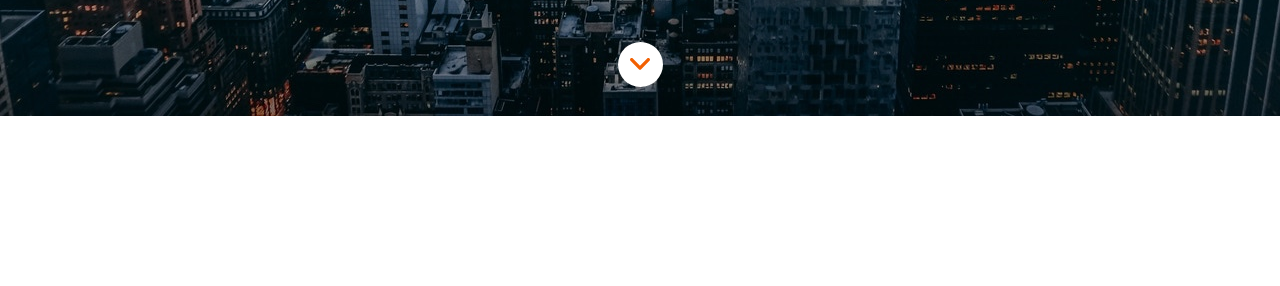
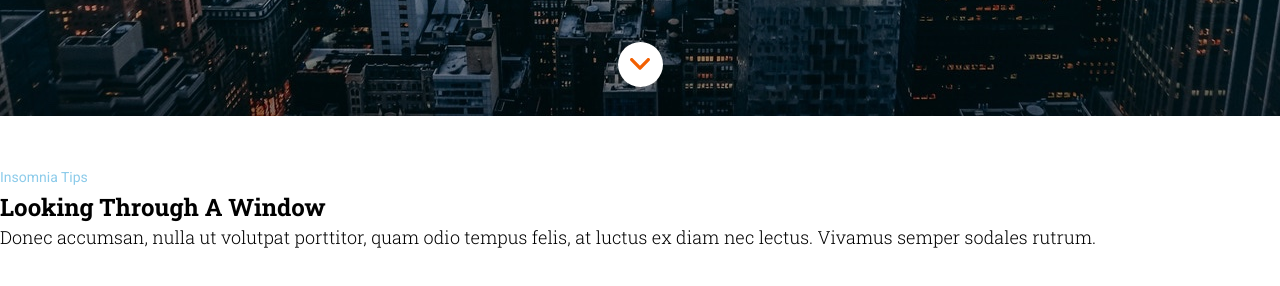
Before and after one commit to ayelenperezdemendiola/m1-evaluacion-final-ayelenperezdemendiola, a website: page _src/templates/index.html in a window 1280 px wide. Shown: the part 668-954 px from the top of the page. Before the commit the page ends 800 px from the top, so only its background shows below. Drawn offline with nearby package versions, Linux system fonts and the light colour scheme; files that its build step writes are made by us from their sources; files whose address does not match are found by name.

Commit message:
first section added

```diff
--- a/_src/assets/scss/main.scss
+++ b/_src/assets/scss/main.scss
@@ -72,3 +72,31 @@
 .hero__button-container .link:visited{
   text-decoration: none;
 }
+
+/*SECTION MAIN INTRODUCTION*/
+.main__introduction-container {
+  margin-top: 30px;
+  margin-bottom: 45px;
+  text-align: left;
+  line-height: 30px;
+}
+
+.introduction__text{
+  font-family: 'Roboto', sans-serif;
+  font-size: 14px;
+  color: #8ccbea;
+  text-transform: capitalize;
+}
+
+.introduction__tittle{
+  font-family: 'Roboto Slab', serif;
+  font-size: 24px;
+  font-weight: bold;
+  text-transform: capitalize;
+}
+
+.introduction__paragraph{
+  font-family: 'Roboto Slab', serif;
+  font-size: 18px;
+  font-weight: 300;
+}
--- a/_src/templates/index.html
+++ b/_src/templates/index.html
@@ -5,6 +5,7 @@
   <meta name="viewport" content="width=device-width, initial-scale=1.0">
 	<title>Adalab Evaluación</title>
   <link href="https://fonts.googleapis.com/css?family=Roboto+Slab:300,400,700&display=swap" rel="stylesheet">
+  <link href="https://fonts.googleapis.com/css?family=Roboto:400,500,700,900&display=swap" rel="stylesheet">
 	<link rel="stylesheet" href="assets/css/main.css">
 </head>
 <body>
@@ -21,10 +22,18 @@
        <h1 class="hero__tittle">anonymus proxy</h1>
         <p class="hero__description">In hac habitasse platea dictumst.</p>
         <div class="hero__button-container">
-          <a class="link" href="#">
+          <a class="link" href="#principal__section">
             <img class="hero__button" src="assets/images/ico-scroll-down.svg" alt="botón de scroll">
           </a>
         </div>
+    </section>
+
+    <section class="main__introduction" id="principal__section">
+      <div class="main__introduction-container">
+      <p class="introduction__text">insomnia tips</p>
+      <h2  class="introduction__tittle">looking through a window</h2>
+      <p class="introduction__paragraph">Donec accumsan, nulla ut volutpat porttitor, quam odio tempus felis, at luctus ex diam nec lectus. Vivamus semper sodales rutrum.</p>
+      </div>
     </section>
 
 
```
